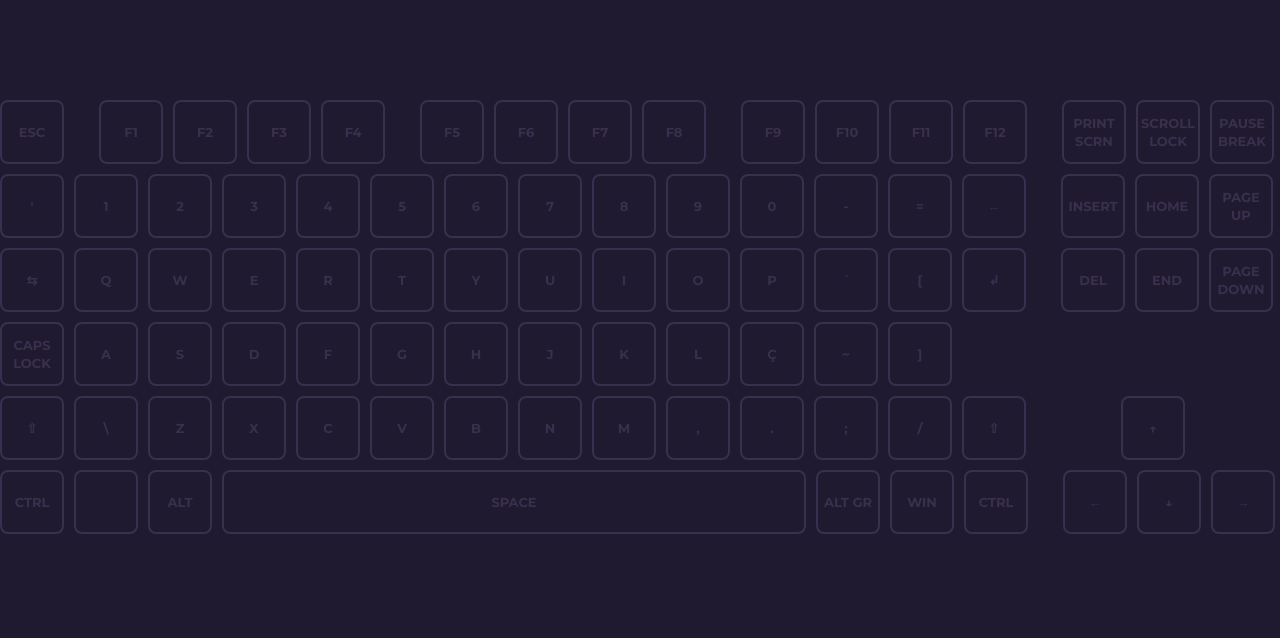
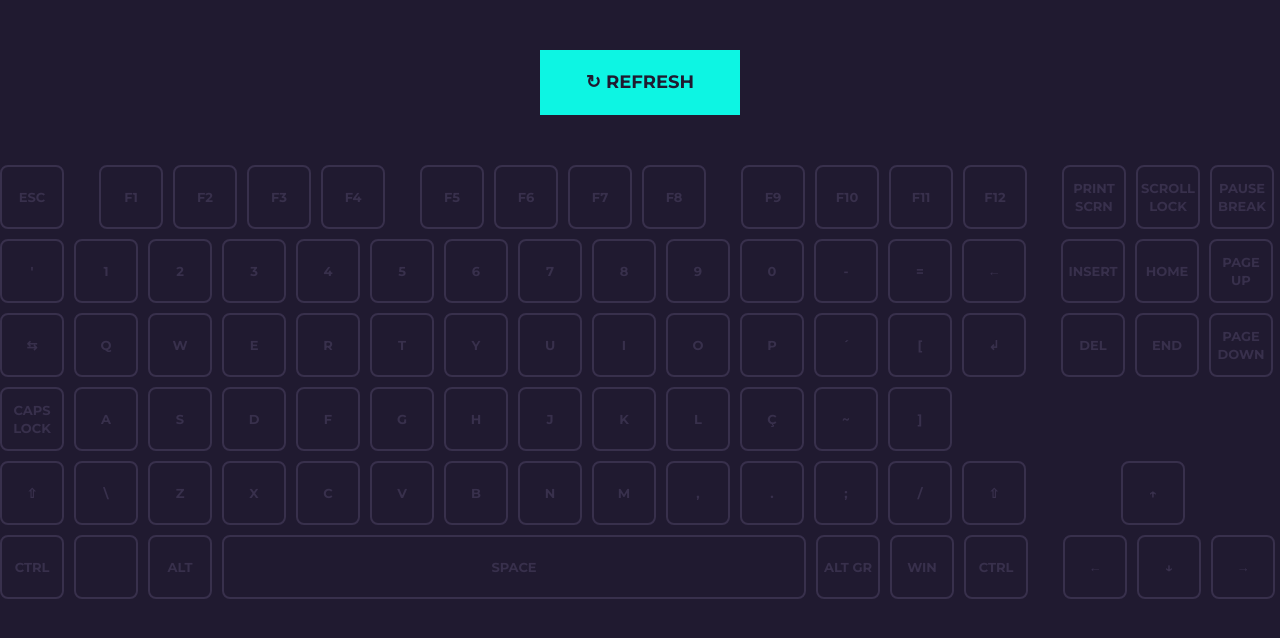
Before and after one commit to MateusDanieel/Keyboard, a website: page app/index.html in a window 1280 px wide. Drawn offline with Linux system fonts and the light colour scheme.

Commit message:
fix: fix css classes

```diff
--- a/app/index.html
+++ b/app/index.html
@@ -21,6 +21,10 @@
     <meta name="theme-color" content="#fafafa">
 </head>
 <body>
+
+    <a href="./" class="btn">
+        &#8635; REFRESH
+    </a>
 
     <main class="sec-main">
 
--- a/app/src/scss/_layout.scss
+++ b/app/src/scss/_layout.scss
@@ -1,5 +1,22 @@
+.btn {
+    display: block;
+    background-color: #0df5e3;
+    color: #201a30;
+    margin: 50px auto 0;
+    font-weight: 700;
+    text-decoration: none;
+    padding: 20px;
+    max-width: 160px;
+    text-align: center;
+    font-size: 18px;
+
+    &:hover {
+        opacity: .9;
+    }
+}
+
 .sec-main {
-    margin: 100px 0 0;
+    margin: 50px 0 0;
 
     &__keyboard {
 
```
Also changed, not shown: app/dist/css/style.min.css.
